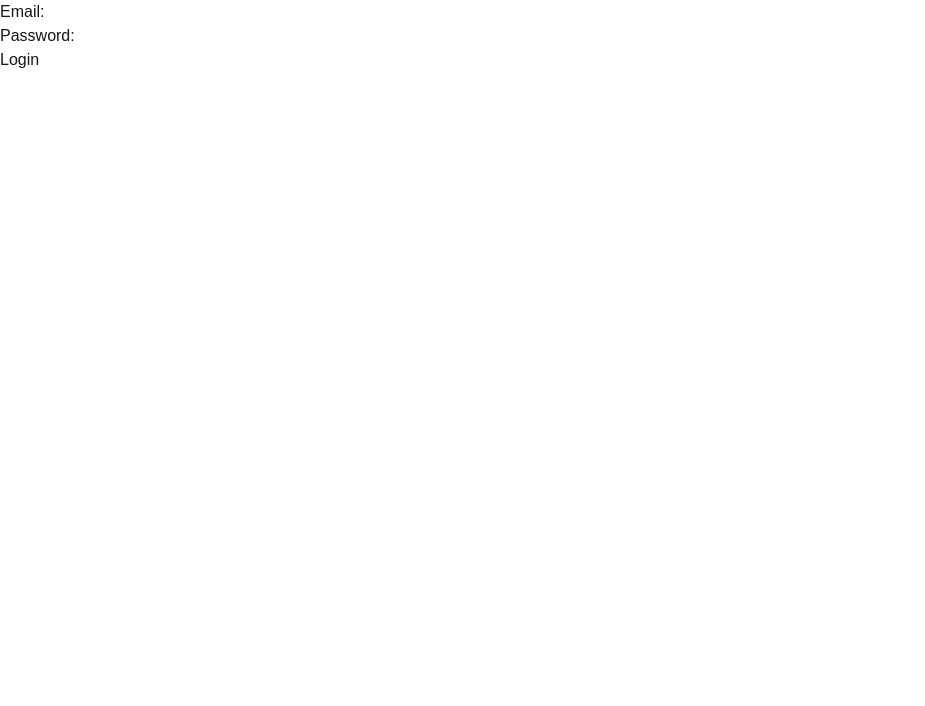
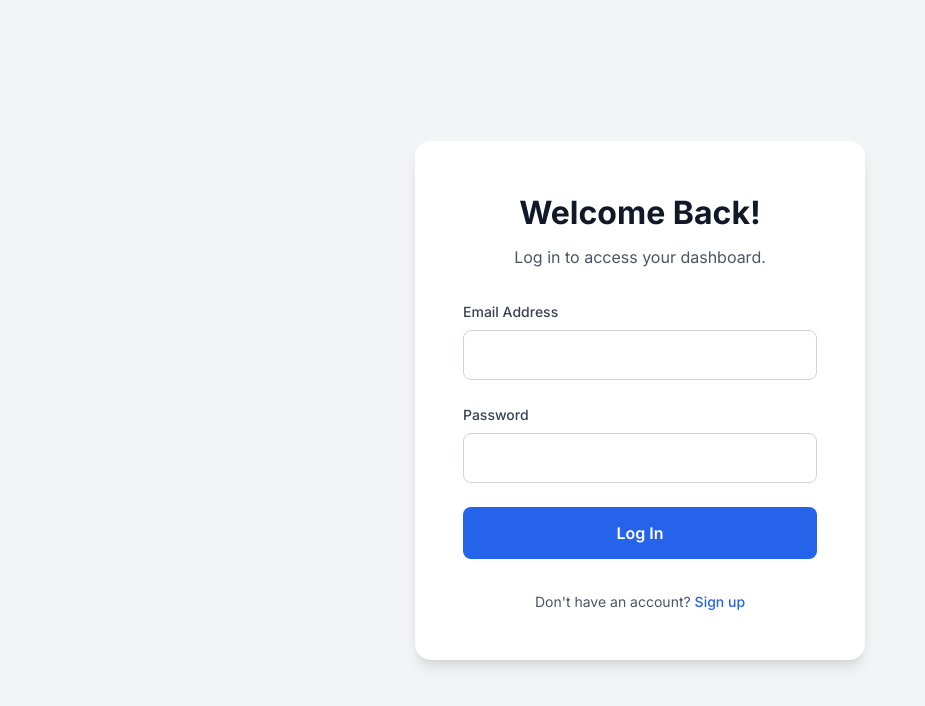
Before and after one commit to Daniel-Mathews/WC-Prod, a Next.js app in the folder frontend/display-module/: page /auth/login in a window 1280 px wide. Shown: the top 706 px of the page, without its empty margins (0-925 px from the left). Built offline with nearby package versions, Linux system fonts and the light colour scheme.

Commit message:
Generalizing the code to make it a template due to faulty push

```diff
--- /dev/null
+++ b/frontend/display-module/app/auth/AuthPage.module.css
@@ -0,0 +1,108 @@
+/* AuthPage.module.css */
+.page {
+    font-family: 'Inter', sans-serif;
+    background-color: #f3f4f6;
+    min-height: 100vh;
+    display: flex;
+    justify-content: center;
+    align-items: center;
+    padding: 2rem;
+  }
+
+  .authCard {
+    background-color: white;
+    padding: 3rem;
+    border-radius: 1rem;
+    box-shadow: 0 10px 15px -3px rgb(0 0 0 / 0.1), 0 4px 6px -4px rgb(0 0 0 / 0.1);
+    width: 100%;
+    max-width: 450px;
+    text-align: center;
+  }
+
+  .title {
+    font-size: 2rem;
+    font-weight: 700;
+    color: #111827;
+  }
+
+  .subtitle {
+    margin-top: 0.5rem;
+    color: #4b5563;
+  }
+
+  .form {
+    margin-top: 2rem;
+    text-align: left;
+  }
+
+  .inputGroup {
+    margin-bottom: 1.5rem;
+  }
+
+  .label {
+    display: block;
+    font-size: 0.875rem;
+    font-weight: 500;
+    color: #374151;
+    margin-bottom: 0.5rem;
+  }
+
+  .input {
+    width: 100%;
+    padding: 0.75rem 1rem;
+    border: 1px solid #d1d5db;
+    border-radius: 0.5rem;
+    font-size: 1rem;
+    transition: border-color 0.2s, box-shadow 0.2s;
+  }
+
+  .input:focus {
+    outline: none;
+    border-color: #2563eb;
+    box-shadow: 0 0 0 3px rgb(37 99 235 / 0.2);
+  }
+
+  .button {
+    width: 100%;
+    background-color: #2563eb;
+    color: white;
+    padding: 0.875rem;
+    font-size: 1rem;
+    font-weight: 600;
+    border: none;
+    border-radius: 0.5rem;
+    cursor: pointer;
+    transition: background-color 0.2s, opacity 0.2s;
+  }
+
+  .button:hover {
+    background-color: #1d4ed8;
+  }
+
+  .button:disabled {
+    opacity: 0.6;
+    cursor: not-allowed;
+  }
+
+  .errorText {
+    color: #dc2626; /* red-600 */
+    font-size: 0.875rem;
+    margin-bottom: 1.5rem;
+    text-align: center;
+  }
+
+  .footerText {
+    margin-top: 2rem;
+    font-size: 0.875rem;
+    color: #4b5563;
+  }
+
+  .link {
+    color: #2563eb;
+    font-weight: 500;
+    text-decoration: none;
+  }
+
+  .link:hover {
+    text-decoration: underline;
+  }
--- a/frontend/display-module/app/auth/login/page.jsx
+++ b/frontend/display-module/app/auth/login/page.jsx
@@ -1,6 +1,8 @@
 "use client";
 import React, { useState } from "react";
 import { useRouter } from "next/navigation";
+import Head from 'next/head';
+import styles from '../../auth/AuthPage.module.css';
 
 const Page = () => {
   const [email, setEmail] = useState("");
@@ -63,25 +65,52 @@ const Page = () => {
   }
 
   return (
-    <div>
-      <form onSubmit={handleSubmit}>
-        <div>
-          <label>Email: </label>
-          <input type="text" value={email} onChange={(e) => setEmail(e.target.value)} />
+    <>
+      <Head>
+        <title>Login - Wols Logistics</title>
+        <link rel="icon" href="/favicon.ico" />
+        <link href="https://fonts.googleapis.com/css2?family=Inter:wght@400;500;600;700&display=swap" rel="stylesheet" />
+      </Head>
+      <div className={styles.page}>
+        <div className={styles.authCard}>
+          <h1 className={styles.title}>Welcome Back!</h1>
+          <p className={styles.subtitle}>Log in to access your dashboard.</p>
+          <form className={styles.form} onSubmit={handleSubmit}>
+            <div className={styles.inputGroup}>
+              <label htmlFor="email" className={styles.label}>Email Address</label>
+              <input
+                type="email"
+                id="email"
+                className={styles.input}
+                value={email}
+                onChange={(e) => setEmail(e.target.value)}
+                required
+              />
+            </div>
+            <div className={styles.inputGroup}>
+              <label htmlFor="password" className={styles.label}>Password</label>
+              <input
+                type="password"
+                id="password"
+                className={styles.input}
+                value={password}
+                onChange={(e) => setPassword(e.target.value)}
+                required
+              />
+            </div>
+            {/* Display error message if it exists */}
+            {error && <p className={styles.errorText}>{error}</p>}
+            <button type="submit" className={styles.button} disabled={loading}>
+              {loading ? 'Logging In...' : 'Log In'}
+            </button>
+          </form>
+          <p className={styles.footerText}>
+            Don't have an account? <a href="/auth/register" className={styles.link}>Sign up</a>
+          </p>
         </div>
-        <div>
-          <label>Password: </label>
-          <input type="password" value={password} onChange={(e) => setPassword(e.target.value)} />
-        </div>
-        <div>
-          <button type="submit" disabled={loading}>
-            {loading ? "Loading..." : "Login"}
-          </button>
-          {error && <p style={{color: "red"}}>{error}</p>}
-        </div>
-      </form>
-    </div>
+      </div>
+    </>
   );
-}
+};
 
 export default Page;
--- /dev/null
+++ b/frontend/display-module/app/home/LandingPage.module.css
@@ -0,0 +1,215 @@
+/* LandingPage.module.css */
+.page {
+  font-family: 'Inter', sans-serif;
+  background-color: #ffffff;
+  color: #111827;
+  min-height: 100vh;
+  display: flex;
+  flex-direction: column;
+}
+
+.header {
+  display: flex;
+  justify-content: space-between;
+  align-items: center;
+  padding: 1.5rem 5%;
+  background-color: #fff;
+  border-bottom: 1px solid #e5e7eb;
+  position: sticky;
+  top: 0;
+  z-index: 20;
+  transition: z-index 0.3s; /* Added for smoother transitions if needed */
+}
+
+/* When the hamburger is open, raise the header's z-index to bring the button to the front */
+.header:has(.hamburger.open) {
+  z-index: 30;
+}
+
+.logo {
+  font-size: 1.5rem;
+  font-weight: 800;
+  color: #1f2937;
+}
+
+/* Desktop Navigation */
+.desktopNav {
+  display: flex;
+  align-items: center;
+  gap: 2rem;
+}
+
+.desktopNav a {
+  text-decoration: none;
+  color: #4b5563;
+  font-weight: 500;
+  transition: color 0.2s;
+}
+
+.desktopNav a:hover {
+  color: #1d4ed8;
+}
+
+.signUpButton {
+  background-color: #2563eb;
+  color: white !important;
+  padding: 0.75rem 1.5rem;
+  border-radius: 0.5rem;
+  transition: background-color 0.2s;
+}
+
+.signUpButton:hover {
+  background-color: #1d4ed8;
+}
+
+/* Hamburger Button */
+.hamburger {
+  display: none; /* Hidden on desktop */
+  flex-direction: column;
+  justify-content: space-around;
+  width: 2rem;
+  height: 2rem;
+  background: transparent;
+  border: none;
+  cursor: pointer;
+  padding: 0;
+  z-index: 30; /* Ensure it's above other header content if needed */
+}
+
+.hamburger:focus {
+  outline: none;
+}
+
+.hamburgerLine {
+  width: 2rem;
+  height: 0.25rem;
+  background: #1f2937;
+  border-radius: 10px;
+  transition: all 0.3s linear;
+  position: relative;
+  transform-origin: 1px;
+}
+
+/* "X" animation for when menu is open */
+.hamburger.open .hamburgerLine:nth-child(1) {
+  transform: rotate(45deg);
+}
+
+.hamburger.open .hamburgerLine:nth-child(2) {
+  opacity: 0;
+  transform: translateX(20px);
+}
+
+.hamburger.open .hamburgerLine:nth-child(3) {
+  transform: rotate(-45deg);
+}
+
+
+/* Mobile Menu */
+.mobileMenu {
+  display: flex;
+  flex-direction: column;
+  align-items: center;
+  justify-content: center;
+  background: rgba(255, 255, 255, 0.98);
+  backdrop-filter: blur(8px);
+  position: fixed;
+  top: 0;
+  left: 0;
+  width: 100%;
+  height: 100vh;
+  z-index: 25; /* Lower z-index than the open header */
+  gap: 2rem;
+}
+
+.mobileMenu a {
+  font-size: 1.5rem;
+  font-weight: 600;
+  color: #1f2937;
+  text-decoration: none;
+}
+
+.signUpButtonMobile {
+  background-color: #2563eb;
+  color: white !important;
+  padding: 1rem 2rem;
+  border-radius: 0.5rem;
+  transition: background-color 0.2s;
+  font-size: 1.5rem;
+  font-weight: 600;
+}
+
+.signUpButtonMobile:hover {
+  background-color: #1d4ed8;
+}
+
+.main {
+  flex: 1;
+  display: flex;
+  justify-content: center;
+  align-items: center;
+  text-align: center;
+  padding: 2rem 5%;
+}
+
+.hero {
+  max-width: 800px;
+}
+
+.heroTitle {
+  font-size: 3.75rem;
+  font-weight: 800;
+  line-height: 1.2;
+  color: #111827;
+}
+
+.heroSubtitle {
+  margin-top: 1.5rem;
+  font-size: 1.25rem;
+  color: #4b5563;
+  max-width: 600px;
+  margin-left: auto;
+  margin-right: auto;
+}
+
+.ctaButton {
+  display: inline-block;
+  margin-top: 2.5rem;
+  background-color: #2563eb;
+  color: white;
+  padding: 1rem 2.5rem;
+  font-size: 1.125rem;
+  font-weight: 600;
+  border-radius: 0.5rem;
+  text-decoration: none;
+  transition: background-color 0.2s;
+}
+
+.ctaButton:hover {
+  background-color: #1d4ed8;
+}
+
+.footer {
+  text-align: center;
+  padding: 2rem 5%;
+  background-color: #f9fafb;
+  border-top: 1px solid #e5e7eb;
+  color: #6b7280;
+}
+
+/* Responsive Styles */
+@media (max-width: 768px) {
+  .desktopNav {
+    display: none;
+  }
+  .hamburger {
+    display: flex;
+    /* No longer needs fixed positioning as the entire header is handled */
+  }
+  .heroTitle {
+    font-size: 2.5rem;
+  }
+  .heroSubtitle {
+    font-size: 1rem;
+  }
+}
--- a/frontend/display-module/app/home/page.jsx
+++ b/frontend/display-module/app/home/page.jsx
@@ -1,10 +1,61 @@
+'use client'; // For state and event handlers
 
-const Page = () => {
+import { useState } from 'react';
+import Head from 'next/head';
+import styles from '../home//LandingPage.module.css';
+
+const LandingPage = () => {
+  const [isMenuOpen, setIsMenuOpen] = useState(false);
+
   return (
-    <div>
-      <h1>Home Page</h1>
-    </div>
+    <>
+      <Head>
+        <title>Welcome to Wols Logistics</title>
+        <meta name="description" content="Efficient, Reliable, and Fast Logistics Solutions." />
+        <link rel="icon" href="/favicon.ico" />
+        <link href="https://fonts.googleapis.com/css2?family=Inter:wght@400;500;600;700;800&display=swap" rel="stylesheet" />
+      </Head>
+      <div className={styles.page}>
+        <header className={styles.header}>
+          <div className={styles.logo}>Wols Logistics</div>
+          {/* Desktop Navigation */}
+          <nav className={styles.desktopNav}>
+            <a href="/auth/login">Login</a>
+            <a href="/auth/register" className={styles.signUpButton}>Sign Up</a>
+          </nav>
+          {/* Hamburger Menu Button */}
+          <button
+            className={`${styles.hamburger} ${isMenuOpen ? styles.open : ''}`}
+            onClick={() => setIsMenuOpen(!isMenuOpen)}
+            aria-label="Toggle menu"
+          >
+            <span className={styles.hamburgerLine}></span>
+            <span className={styles.hamburgerLine}></span>
+            <span className={styles.hamburgerLine}></span>
+          </button>
+        </header>
+
+        {/* Mobile Menu - Conditionally rendered */}
+        {isMenuOpen && (
+          <div className={styles.mobileMenu}>
+            <a href="/auth/login" onClick={() => setIsMenuOpen(false)}>Login</a>
+            <a href="/auth/register" className={styles.signUpButtonMobile} onClick={() => setIsMenuOpen(false)}>Sign Up</a>
+          </div>
+        )}
+
+        <main className={styles.main}>
+          <div className={styles.hero}>
+            <h1 className={styles.heroTitle}>WC-Prod</h1>
+            <p className={styles.heroSubtitle}>WC-Prod</p>
+
+          </div>
+        </main>
+        <footer className={styles.footer}>
+          <p>&copy; 2025 WC-Prod. All Rights Reserved.</p>
+        </footer>
+      </div>
+    </>
   );
-}
+};
 
-export default Page;
+export default LandingPage;
```
